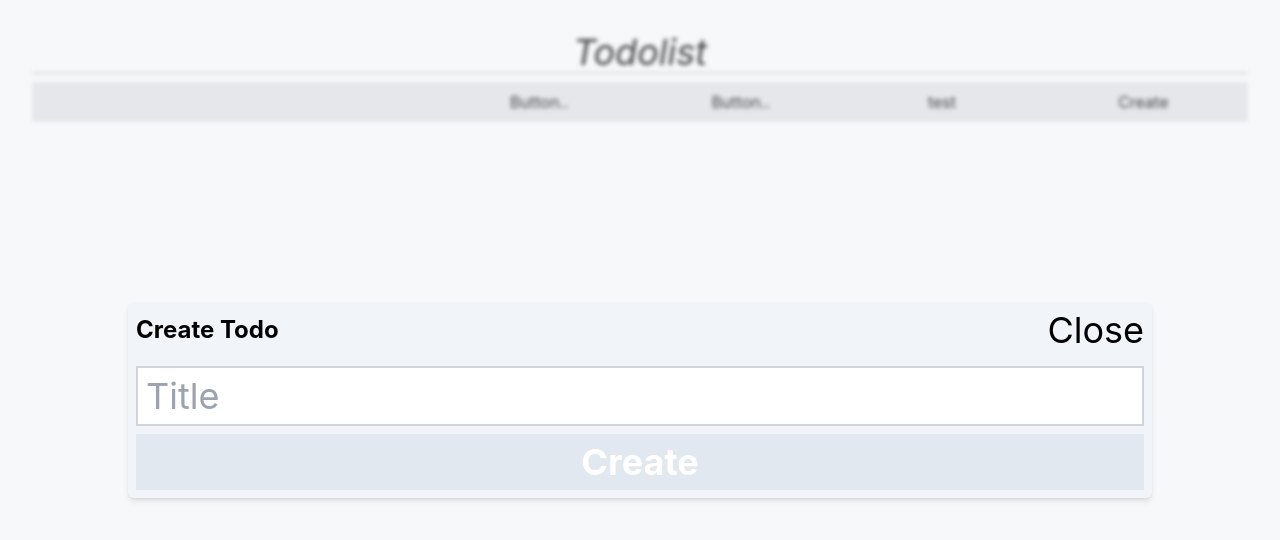
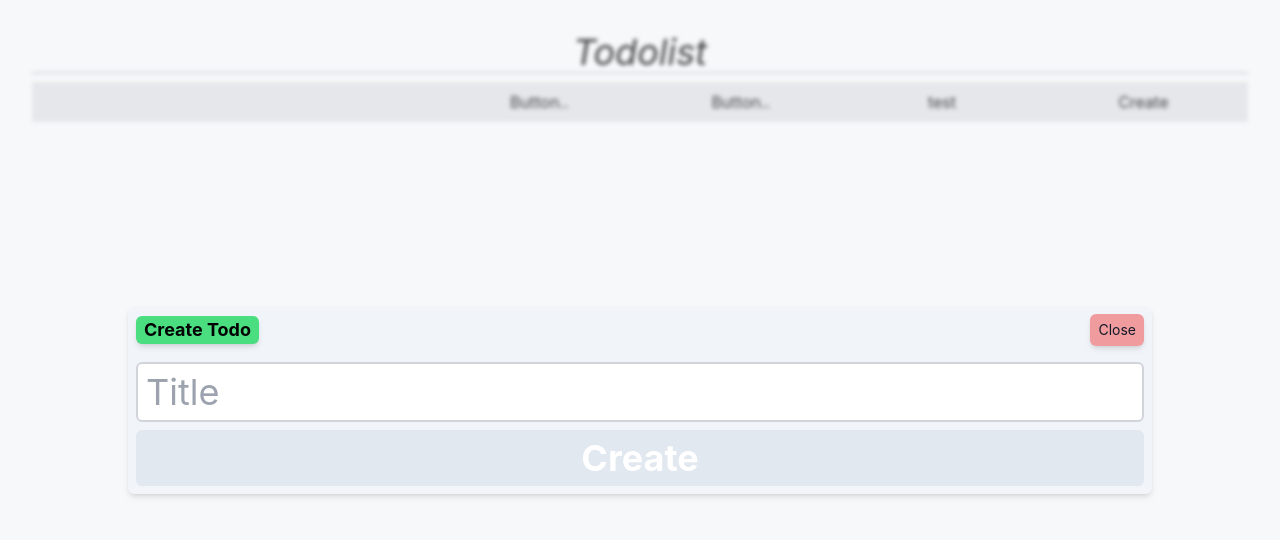
Before and after one commit to kazawan/todolist, a Vue app: page / in a window 1280 px wide. Both pictures are taken after a click on the button "Create". Shown: the top 540 px of the page. Built offline with nearby package versions, Linux system fonts and the light colour scheme.

Commit message:
modified:   src/components/TodoCreate.vue 	modified:   src/components/TodoUpdate/TodoUpdate.vue

```diff
--- a/src/components/TodoCreate.vue
+++ b/src/components/TodoCreate.vue
@@ -1,8 +1,8 @@
 <template>
     <div class="w-[80%] bg-slate-100 rounded-md shadow-md">
         <div class="flex justify-between items-center p-2">
-            <h1 class="text-2xl font-bold">Create Todo</h1>
-            <button @click.stop="removeModal">Close</button>
+            <h1 class="text-lg font-bold  bg-green-400 px-2 rounded-md shadow-md select-none">Create Todo</h1>
+            <button class="text-sm  bg-red-500/50 text-gray-900 px-2 rounded-md h-8 shadow-md  hover:bg-red-500" @click.stop="removeModal">Close</button>
         </div>
         <div class="p-2 " @click.stop>
             <form @submit.stop.prevent="createTodo">
@@ -10,13 +10,13 @@
                     <input
                         type="text"
                         v-model="title"
-                        class="p-2 border-2 border-gray-300"
+                        class="p-2 border-2 border-gray-300 rounded-md"
                         placeholder="Title"
                     />
 
                     <button
                         type="submit"
-                        class="p-2 bg-slate-200 text-white font-bold"
+                        class="p-2 bg-slate-200 text-white font-bold rounded-md hover:bg-slate-600 transition-all duration-300 ease-in-out"
                     >
                         Create
                     </button>
--- a/src/components/TodoUpdate/TodoUpdate.vue
+++ b/src/components/TodoUpdate/TodoUpdate.vue
@@ -2,8 +2,8 @@
   <div class="Modal" @click="removeModal">
     <div class="w-[80%] bg-slate-100 rounded-md shadow-md">
       <div class="flex justify-between items-center p-2">
-        <h1 class="text-2xl font-bold">Update Todo</h1>
-        <button @click.stop="removeModal">Close</button>
+        <h1 class="text-lg font-bold  bg-green-400 px-2 rounded-md shadow-md select-none">Update Todo</h1>
+        <button class="text-sm  bg-red-500/50 text-gray-900 px-2 rounded-md h-8 shadow-md  hover:bg-red-500" @click.stop="removeModal">Close</button>
       </div>
       <div class="p-2" @click.stop>
         <form @submit.stop.prevent="updateT">
@@ -11,11 +11,11 @@
             <input
               type="text"
               v-model="title"
-              class="p-2 border-2 border-gray-300"
+              class="p-2 border-2 border-gray-300 rounded-md"
               :placeholder="placeHolder"
             />
 
-            <button type="submit" class="p-2 bg-slate-200 text-white font-bold">
+            <button type="submit" class="p-2 bg-slate-200 text-white font-bold rounded-md hover:bg-slate-600 transition-all duration-300 ease-in-out">
               Update
             </button>
           </div>
```
